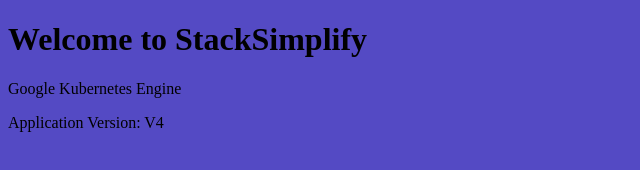
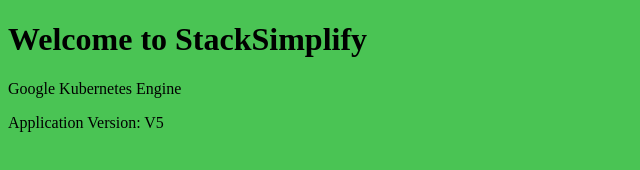
Before and after one commit to keneobum881/myapp1-app-repo, a plain HTML site: page index.html in a window 1280 px wide. Shown: the whole page, without its empty margins (0-640 px from the left). Drawn offline with Linux system fonts and the light colour scheme.

Commit message:
V5 Commit CI CD

```diff
--- a/index.html
+++ b/index.html
@@ -1,8 +1,8 @@
 <!DOCTYPE html>
 <html>
-   <body style="background-color:rgb(84, 74, 196);">
+   <body style="background-color:rgb(74, 196, 84);">
       <h1>Welcome to StackSimplify</h1>
       <p>Google Kubernetes Engine</p>
-      <p>Application Version: V4</p>
+      <p>Application Version: V5</p>
    </body>
 </html>
```
